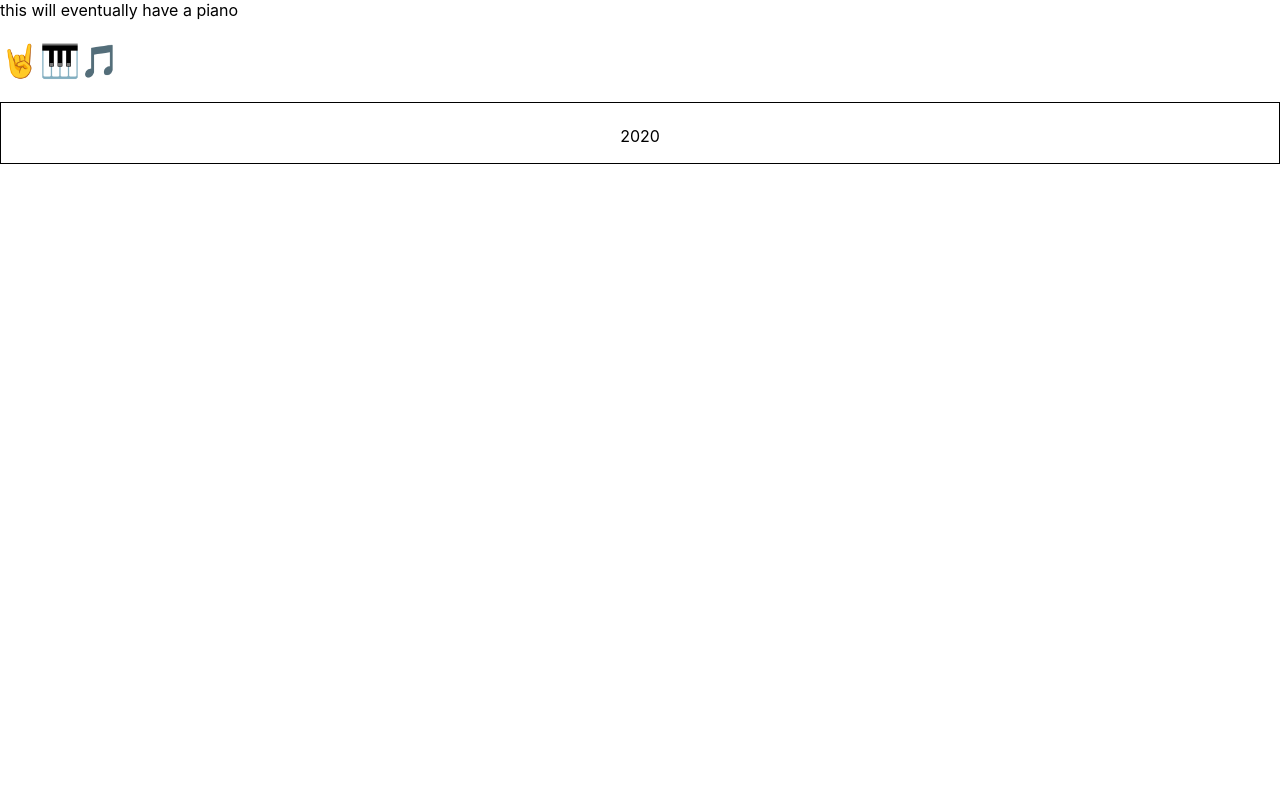
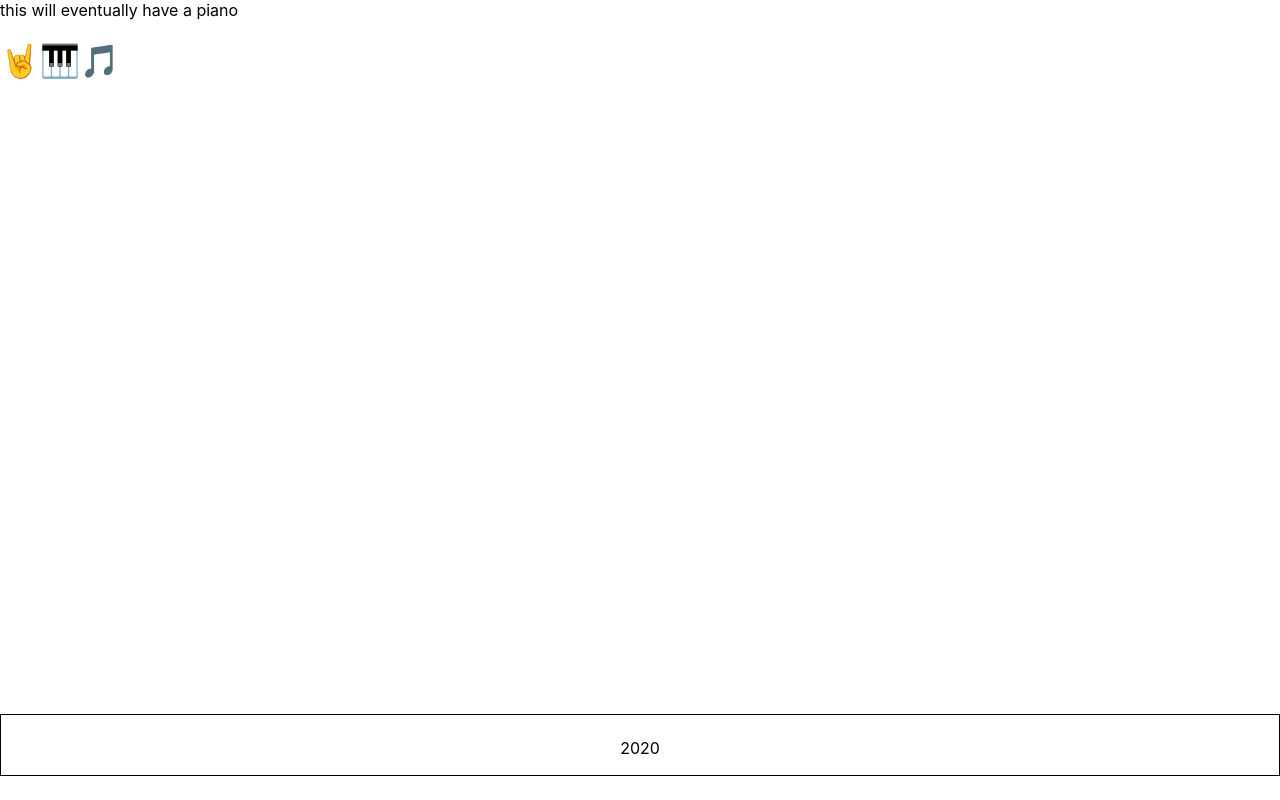
Before and after one commit to tuf75588/react-virtual-piano, a React (Create React App) app: page / in a window 1280 px wide. Built offline with nearby package versions, Linux system fonts and the light colour scheme.

Commit message:
README outline

```diff
--- a/src/App.tsx
+++ b/src/App.tsx
@@ -4,9 +4,10 @@ import Logo from './components/Logo/Logo';
 
 function App() {
   return (
-    <div className="App">
+    <div className="app">
       this will eventually have a piano
       <Logo />
+      <main className="app-content" />
       <Footer />
     </div>
   );
--- /dev/null
+++ b/src/global.css
@@ -0,0 +1,31 @@
+:root {
+  --footer-height: 60px;
+  --logo-height: 8rem;
+}
+::before,
+::after {
+  box-sizing: border-box;
+}
+body {
+  margin: 0;
+  font-family: -apple-system, BlinkMacSystemFont, 'Segoe UI', 'Roboto', 'Oxygen',
+    'Ubuntu', 'Cantarell', 'Fira Sans', 'Droid Sans', 'Helvetica Neue',
+    sans-serif;
+  -webkit-font-smoothing: antialiased;
+  -moz-osx-font-smoothing: grayscale;
+}
+
+.app {
+  min-height: 100vh;
+}
+
+.app-content {
+  /* create variable only visible to app-content
+  this is so our footer will always be at the bottom of our page
+  */
+  --offset: calc(var(--footer-height) + var(--logo-height));
+  min-height: calc(100vh - var(--offset));
+  display: flex;
+  justify-content: center;
+  align-items: center;
+}
--- a/src/index.css
+++ /dev/null
@@ -1,17 +0,0 @@
-:root {
-  --footer-height: 60px;
-  --logo-height: 8rem;
-}
-body {
-  margin: 0;
-  font-family: -apple-system, BlinkMacSystemFont, 'Segoe UI', 'Roboto', 'Oxygen',
-    'Ubuntu', 'Cantarell', 'Fira Sans', 'Droid Sans', 'Helvetica Neue',
-    sans-serif;
-  -webkit-font-smoothing: antialiased;
-  -moz-osx-font-smoothing: grayscale;
-}
-
-code {
-  font-family: source-code-pro, Menlo, Monaco, Consolas, 'Courier New',
-    monospace;
-}
--- a/src/index.tsx
+++ b/src/index.tsx
@@ -1,6 +1,6 @@
 import React from 'react';
 import ReactDOM from 'react-dom';
-import './index.css';
+import './global.css';
 import App from './App';
 
 ReactDOM.render(
```
Also changed, not shown: 1 other file (tests, documents, lock files or other folders).
